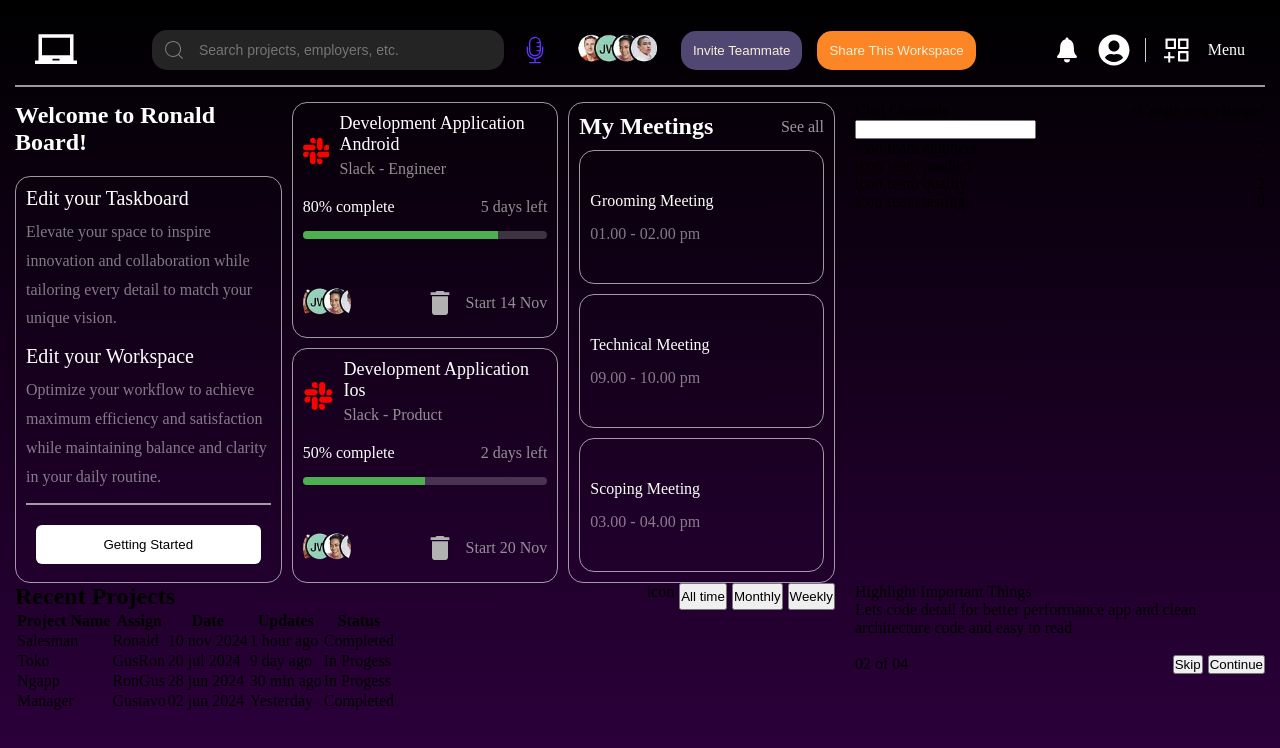
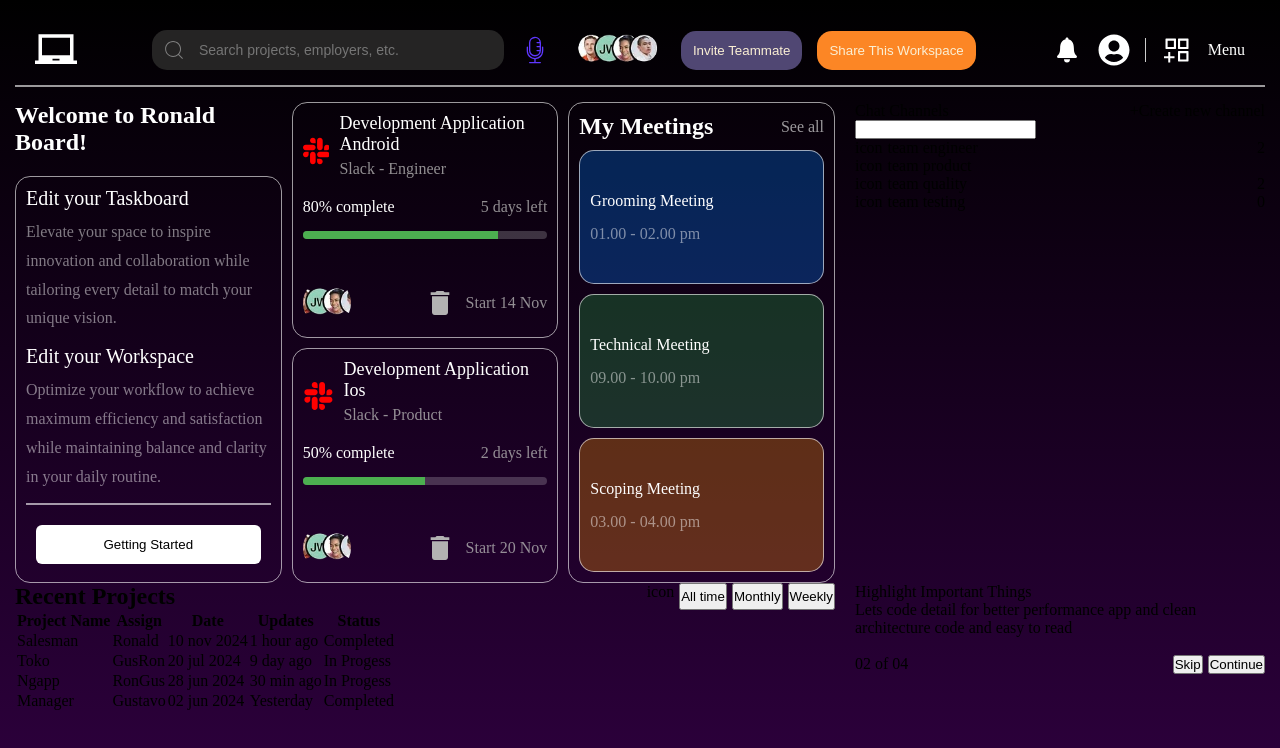
Before and after one commit to RonaldGustavo/project-management-app-ui-react, a React (Vite) app: page / in a window 1280 px wide. Shown: the top 748 px of the page. Built offline with nearby package versions, Linux system fonts and the light colour scheme.

Commit message:
feat: update code

```diff
--- a/src/components/Highlight.tsx
+++ b/src/components/Highlight.tsx
@@ -40,14 +40,17 @@ const Highlight = () => {
     {
       title: "Grooming Meeting",
       date: "01.00 - 02.00 pm",
+      color: "blue",
     },
     {
       title: "Technical Meeting",
       date: "09.00 - 10.00 pm",
+      color: "green",
     },
     {
       title: "Scoping Meeting",
       date: "03.00 - 04.00 pm",
+      color: "orange",
     },
   ];
 
@@ -139,7 +142,7 @@ const Highlight = () => {
           {dataRight &&
             dataRight.map((data: any) => {
               return (
-                <div className="highlight-right-card-body">
+                <div className={`highlight-right-card-body card-${data.color}`}>
                   <p className="highlight-right-card-body-text-title">
                     {data.title}
                   </p>
--- a/src/styles/components/highlight.css
+++ b/src/styles/components/highlight.css
@@ -254,3 +254,15 @@
 .highlight-right {
   overflow: auto;
 }
+
+.card-green {
+  background: rgba(40, 167, 69, 0.3); /* hijau soft */
+}
+
+.card-blue {
+  background: rgba(0, 123, 255, 0.3); /* biru soft */
+}
+
+.card-orange {
+  background: rgba(255, 152, 0, 0.3); /* oranye soft */
+}
```
